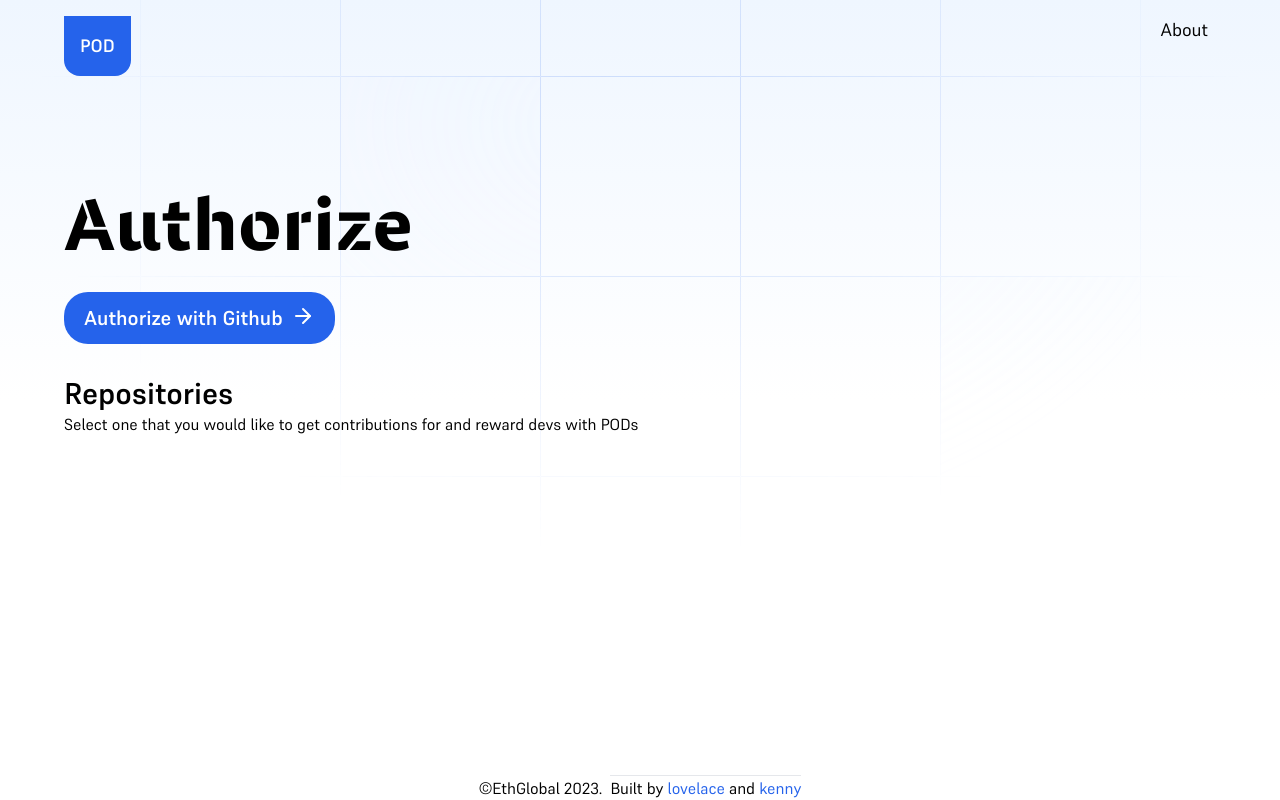
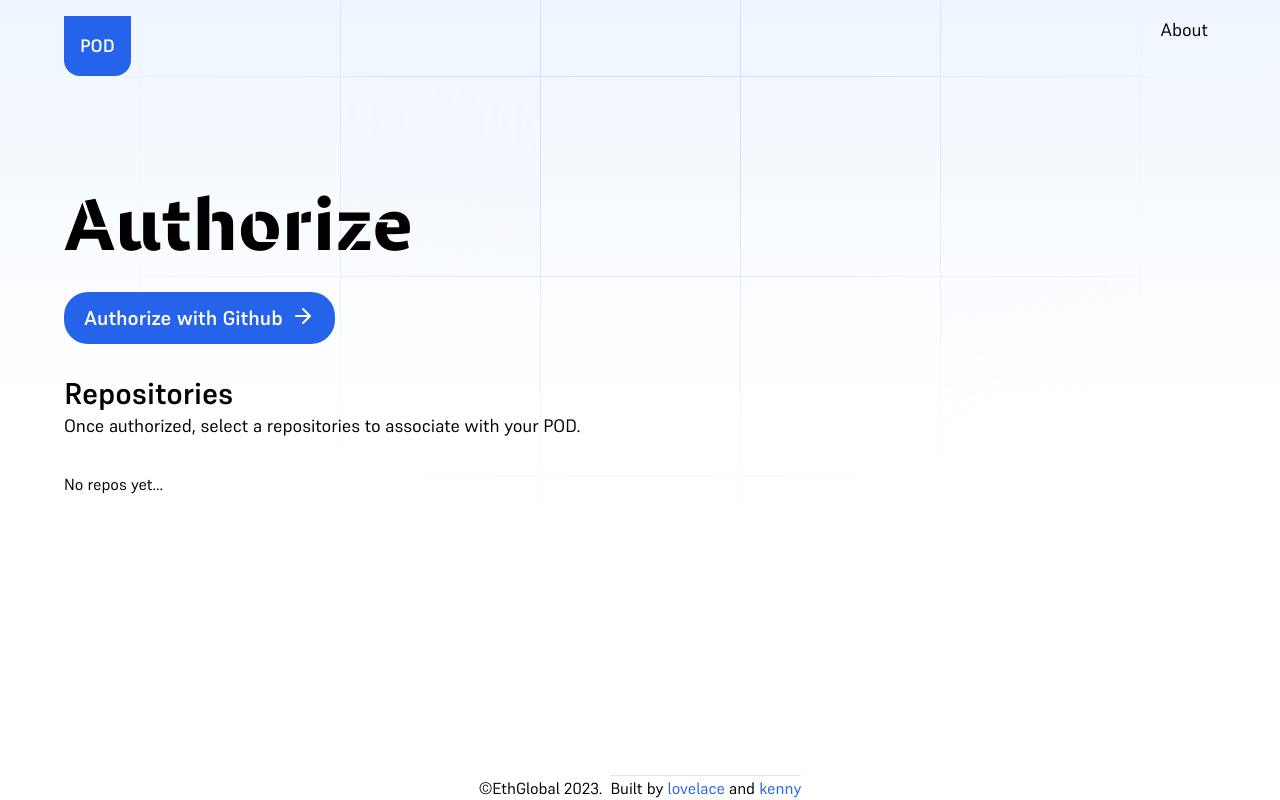
Before and after one commit to adeleke5140/pod-frontend, a Next.js app: page /home in a window 1280 px wide. Built offline with nearby package versions, Linux system fonts and the light colour scheme.

Commit message:
feat: copy and style changes

```diff
--- a/src/components/repos/repos.tsx
+++ b/src/components/repos/repos.tsx
@@ -10,14 +10,13 @@ const Repos = () => {
     <>
       <div className="text-left">
         <h2 className="text-3xl font-semibold">Repositories</h2>
-        <p className="text-md mb-8">
-          Select one that you would like to get contributions for and reward
-          devs with PODs
+        <p className="mb-8 text-lg">
+          Once authorized, select a repositories to associate with your POD.
         </p>
         <div className="grid gap-5 md:grid-cols-2">
           {loading && (
             <>
-              <Spinner size="md" />
+              <Spinner size="sm" />
             </>
           )}
           {repos.map((repo) => (
@@ -26,17 +25,15 @@ const Repos = () => {
               key={repo.name}
               className="mb-4 flex h-auto flex-col gap-3 rounded-lg border-2 border-gray-200 p-6 font-supreme shadow-transparent transition-colors hover:border-blue-600 hover:bg-slate-50"
             >
-              <h3>
-                <span className="text-sm">repo:</span>{" "}
-                <span className="text-xl font-bold">{repo.name}</span>
-              </h3>
+              <h3 className="text-2xl font-semibold">{repo.name}</h3>
               {repo.description ? (
-                <span>details: {repo.description}</span>
+                <span>Details: {repo.description}</span>
               ) : (
                 <span>No description</span>
               )}
             </Link>
           ))}
+          {!repos.length && <p>No repos yet...</p>}
         </div>
       </div>
     </>
```
